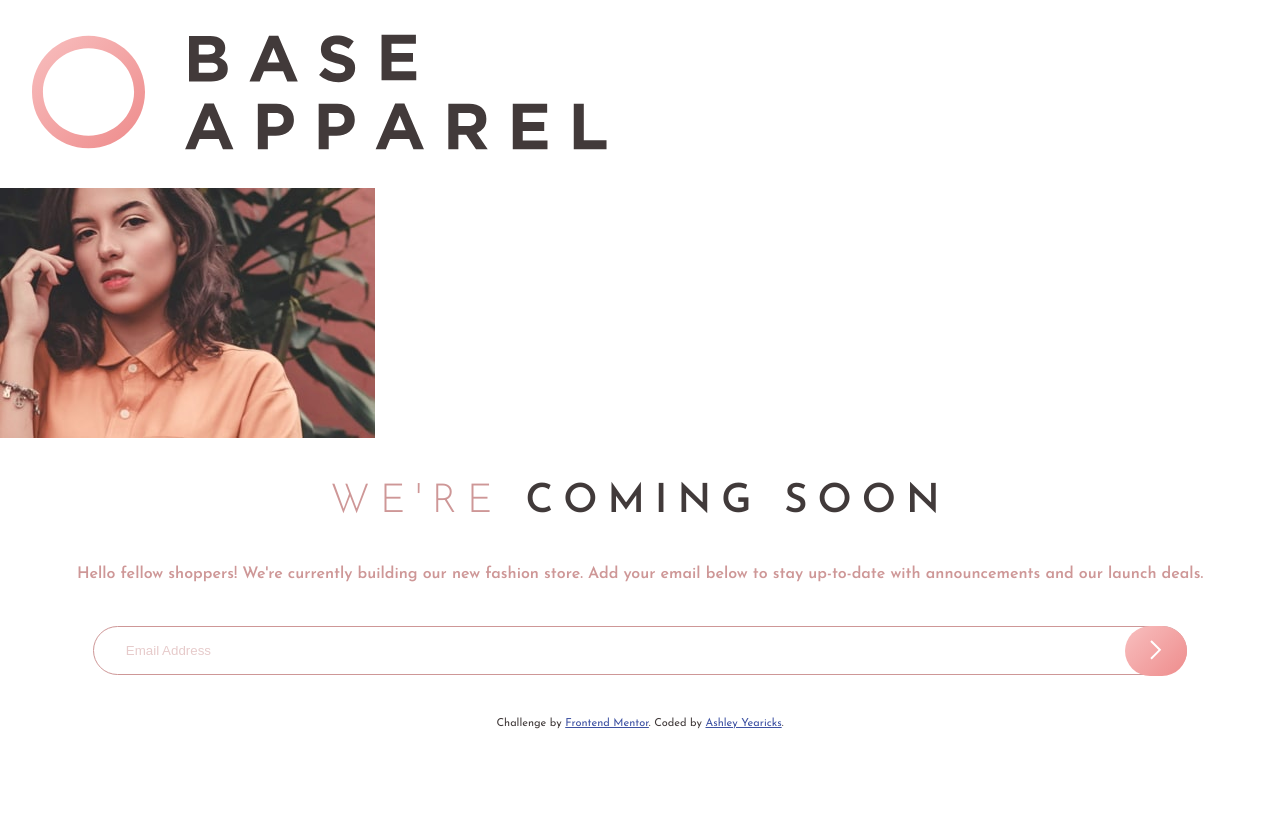
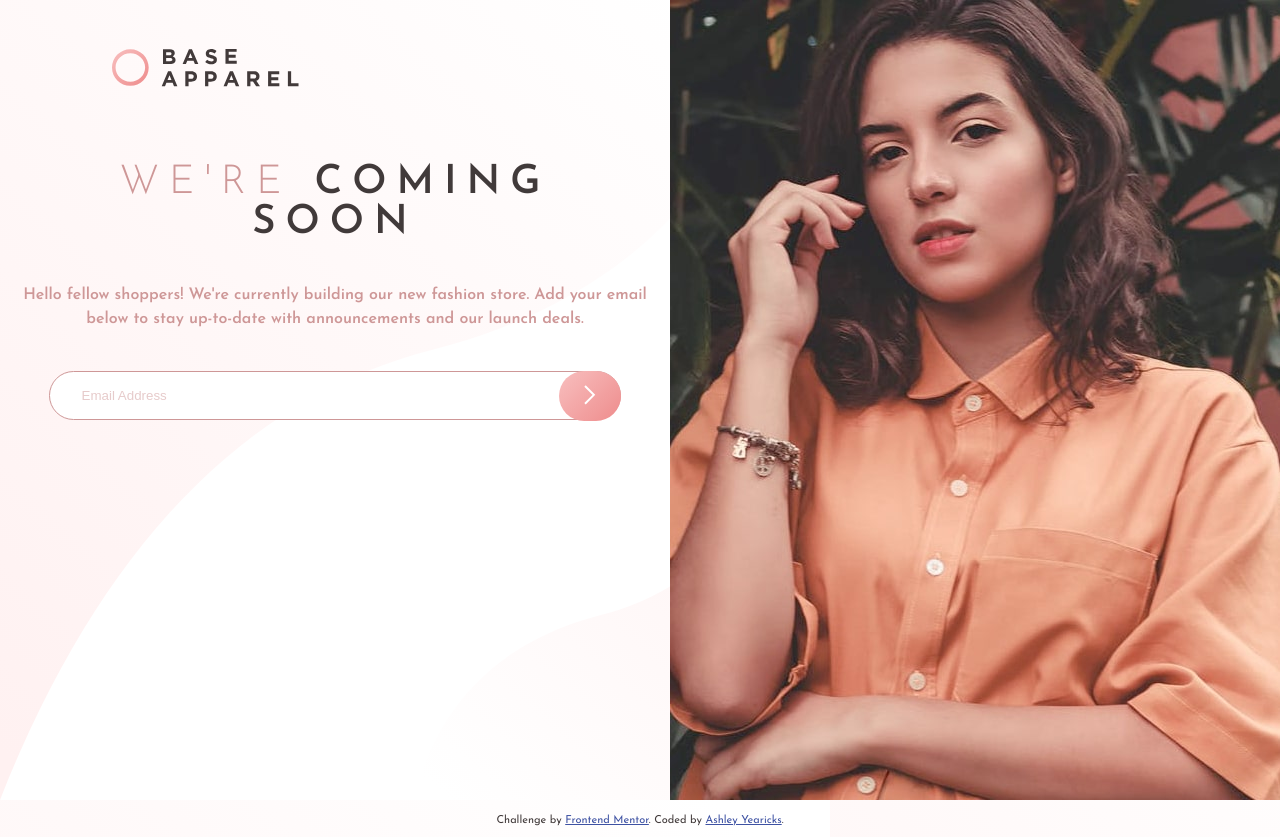
Before and after one commit to ayearicks/base-apparel-coming-soon-master, a plain HTML site: page index.html in a window 1280 px wide. Before the commit the page ends 800 px from the top, so only its background shows below. Drawn offline with Linux system fonts and the light colour scheme.

Commit message:
376px, 768px responsive

```diff
--- a/index.html
+++ b/index.html
@@ -13,18 +13,24 @@
 </head>
 <body>
 
-  <header>
+  <header id="mobile">
     <img src="images/logo.svg" alt="Base Apparel Logo" id="logo">
   </header>
+
 
   <main>
     <section id="hero-img-mobile">
       <img src="images/hero-mobile.jpg" alt="woman in front of plant">
     </section>
+
     <section id="hero-img-desktop">
       <img src="images/hero-desktop.jpg" alt="woman in front of plant">
     </section>
 
+    <div id="flex-desktop">
+      <header id="desktop">
+        <img src="images/logo.svg" alt="Base Apparel Logo" id="logo">
+      </header>
       <section id="body-text">
         <div><h1><span>We're</span> Coming Soon</h1></div>
         <div><p>Hello fellow shoppers! We're currently building our new fashion store.
@@ -39,6 +45,7 @@
           <button type="submit"><img src="images/icon-arrow.svg"></button>
         </form>
       </section>
+    </div>
   </main>
 
   <footer>
--- a/styles.scss
+++ b/styles.scss
@@ -20,8 +20,12 @@ body {
 
 
 /* Header */
-header {
+header#mobile {
     width: 100%;
+}
+
+header#desktop {
+    display: none;
 }
 
 #logo {
@@ -31,7 +35,6 @@ header {
 
 
 /* Hero */
-
 #hero-img-desktop {
     display: none; //Don't show on mobile
 }
@@ -95,10 +98,77 @@ header {
         z-index: 2;
     }
 
-
 }
 
 
+@media screen and (min-width: 376px) {
+   #logo{
+        width: 25%;
+    }
+     #hero-img-mobile {
+        text-align: center;
+    }
+}
 
-.attribution { font-size: 11px; text-align: center; }
-    .attribution a { color: hsl(228, 45%, 44%); }
+
+@media screen and (min-width: 768px) {
+    #hero-img-mobile {
+        display: none;
+    }
+
+    #hero-img-desktop {
+        display: block;
+        text-align: center;
+    }
+}
+
+
+@media screen and (min-width: 1024px) {
+    body {
+        background-image: url('images/bg-pattern-desktop.svg');
+    }
+
+    main {
+        display: flex;
+        flex-direction: row;
+    }
+
+    header#mobile {
+        display: none;
+    }
+
+    header#desktop {
+        display: block;
+        width: 50%;
+        margin-top: -5rem;
+    }
+
+    #logo {
+        width: 75%;
+        margin-left: 5rem;
+    }
+
+    #hero-img-desktop {
+        order: 2;
+        width: 50%;
+
+        img {
+            height: 100vh;
+        }
+    }
+
+    #flex-desktop {
+        margin-top: 6rem;
+
+    }
+}
+
+
+.attribution {
+    font-size: 11px;
+    text-align: center;
+}
+
+.attribution a {
+    color: hsl(228, 45%, 44%);
+}
```
Also changed, not shown: styles.css, 1 other file. Lines whose indentation alone changed are shown as unchanged.
